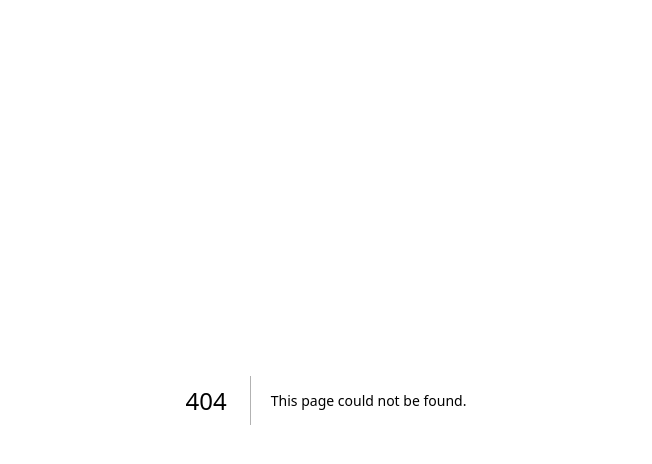
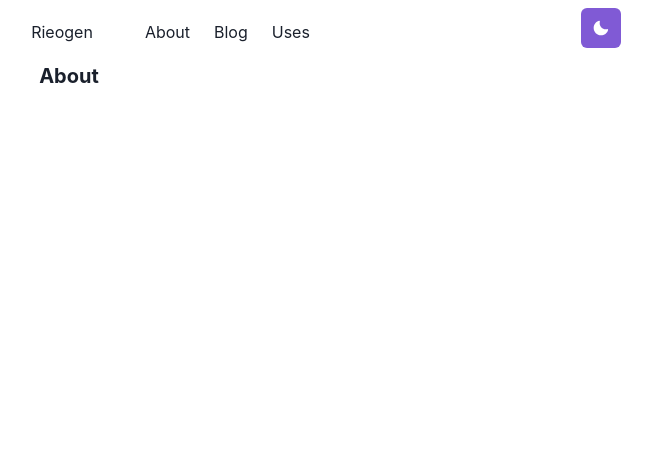
Before and after one commit to koto74/rierogen-homepage, a Next.js app: page /about in a window 1280 px wide. Before the commit this address had no page. Shown: the top 464 px of the page, without its empty margins (314-966 px from the left). Built offline with nearby package versions, Linux system fonts and the light colour scheme.

Commit message:
add: page file

```diff
--- /dev/null
+++ b/pages/about.js
@@ -0,0 +1,30 @@
+import NextLink from 'next/link'
+import {
+    Link,
+    Container,
+    Heading,
+    Box,
+    SimpleGrid,
+    Button,
+    List,
+    ListItem,
+    useColorModeValue,
+    chakra
+  } from '@chakra-ui/react'
+import Header from '../components/header'
+
+const About = () => {
+    return (
+        <Box>
+            <Header />
+            <Container>
+                <Heading as="h3" fontSize={20} mb={4}>
+                    About
+                </Heading>
+
+            </Container>
+        </Box>
+    )
+}
+
+export default About
--- a/pages/index.js
+++ b/pages/index.js
@@ -6,8 +6,6 @@ const Home = () => {
     return (
         <Box>
             <Header />
-            <Heading>hello</Heading>
-            <Button>button</Button>
         </Box>
     )
 }
```
Also changed, not shown: pages/blog.js (added, +30 -0 lines), pages/uses.js (added, +30 -0 lines).
